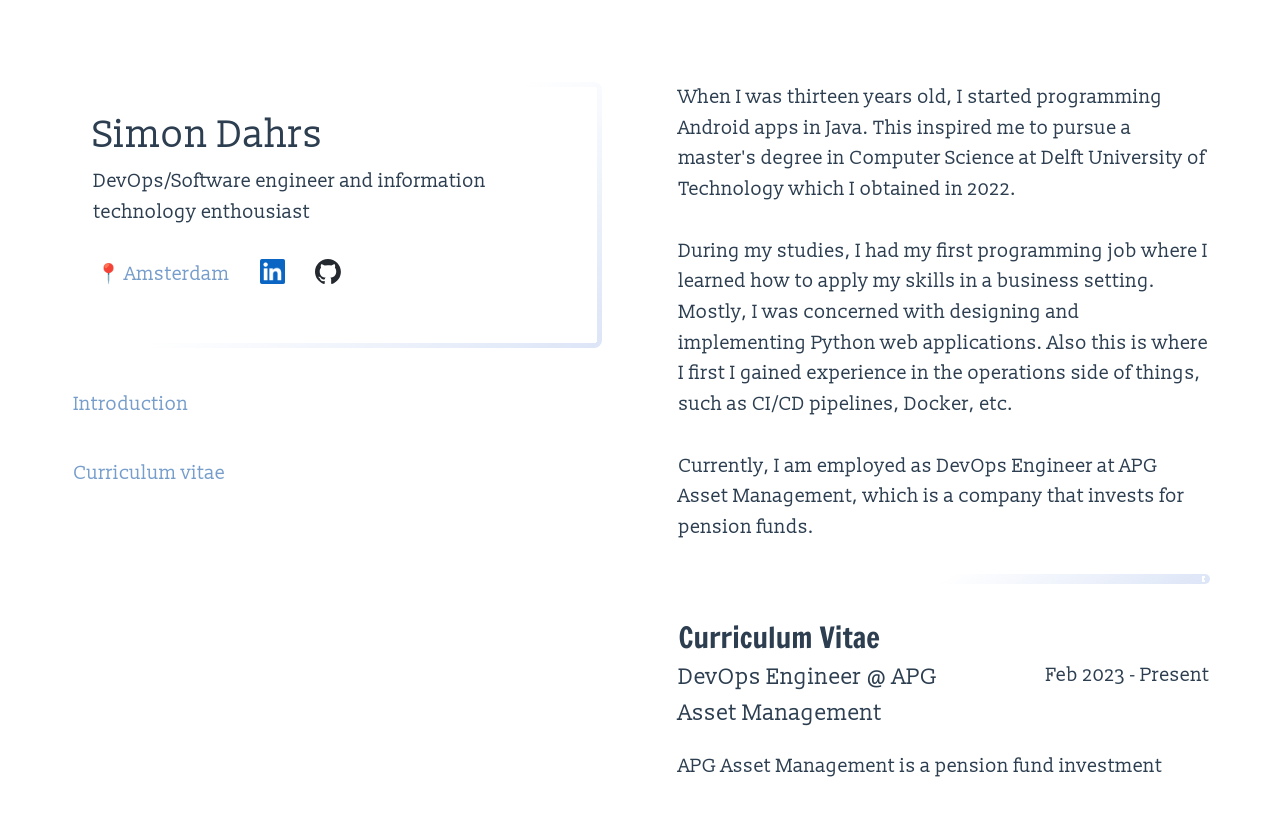
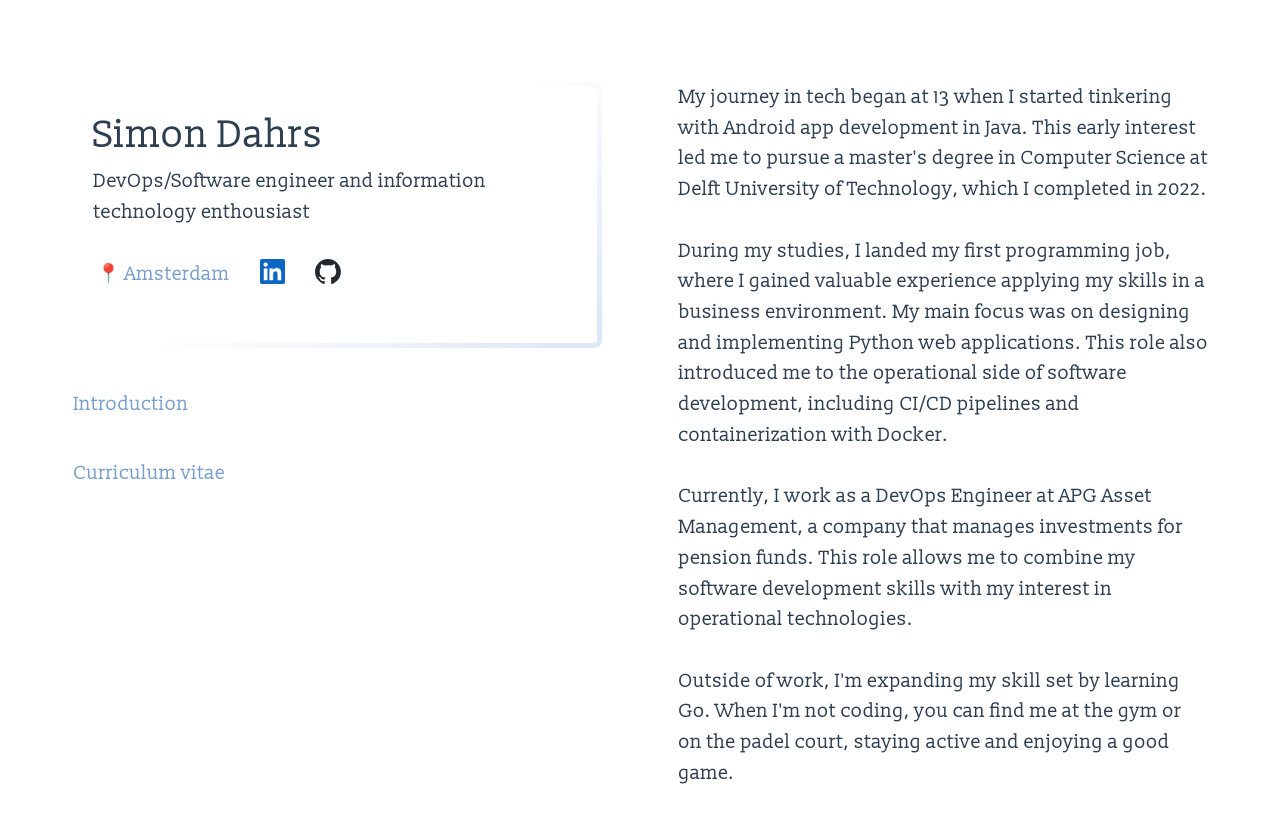
Before and after one commit to SimonDahrs/simondahrs.github.io, a Vue app in the folder frontend/personal-website/: page / in a window 1280 px wide. Built offline with nearby package versions, Linux system fonts and the light colour scheme.

Commit message:
Improve written sections and add skills

```diff
--- a/frontend/personal-website/src/components/AboutText.vue
+++ b/frontend/personal-website/src/components/AboutText.vue
@@ -12,23 +12,20 @@ onMounted(() => {
 
 <template>
   <div class="intro-container" :class="{ active: isActive }">
-    <div>
-      When I was thirteen years old, I started programming Android apps in Java. This inspired me to
-      pursue a master's degree in Computer Science at Delft University of Technology which I
-      obtained in 2022.
-    </div>
-    <br />
-    <div>
-      During my studies, I had my first programming job where I learned how to apply my skills in a
-      business setting. Mostly, I was concerned with designing and implementing Python web
-      applications. Also this is where I first I gained experience in the operations side of things,
-      such as CI/CD pipelines, Docker, etc.
-    </div>
-    <br />
-    <div>
-      Currently, I am employed as DevOps Engineer at APG Asset Management, which is a company that
-      invests for pension funds.
-    </div>
+    <p>
+      My journey in tech began at 13 when I started tinkering with Android app development in Java. This early interest
+      led me to pursue a master's degree in Computer Science at Delft University of Technology, which I completed in
+      2022.<br><br>
+      During my studies, I landed my first programming job, where I gained valuable experience applying my skills in a
+      business environment. My main focus was on designing and implementing Python web applications. This role also
+      introduced me to the operational side of software development, including CI/CD pipelines and containerization with
+      Docker.<br><br>
+      Currently, I work as a DevOps Engineer at APG Asset Management, a company that manages investments for pension
+      funds. This role allows me to combine my software development skills with my interest in operational
+      technologies.<br><br>
+      Outside of work, I'm expanding my skill set by learning Go. When I'm not coding, you can find me at the gym or on
+      the padel court, staying active and enjoying a good game.
+    </p>
   </div>
 </template>
 <style scoped>
--- a/frontend/personal-website/src/components/CVEntry.vue
+++ b/frontend/personal-website/src/components/CVEntry.vue
@@ -13,8 +13,7 @@ defineProps({
         <h3>{{ data.title }}</h3>
         <span style="text-align: end">{{ data.from }} - {{ data.to }}</span>
     </div>
-    <div class="content">
-        {{ data.text }}
+    <div class="content" v-html="data.text">
     </div>
 </div>
 </template>
--- a/frontend/personal-website/src/components/CurriculumVitae.vue
+++ b/frontend/personal-website/src/components/CurriculumVitae.vue
@@ -8,14 +8,14 @@ const entries = ref([
         to: "Present",
         where: "Apg",
         title: "DevOps Engineer @ APG Asset Management",
-        text: "APG Asset Management is a pension fund investment company. My role as DevOps Engineer is to support our business users by providing them with applications and data solutions they can use. One example is a Python application that uses a Redis task queue to fetch financial data from an external vendor. By doing so, the system can scale well for varying load. Apart from projects like these I am also involved in leading the internal Python community, for example by organizing demos and information sessions."
+        text: "<p>As a DevOps Engineer at APG Asset Management, a pension fund investment company, I:</p> <ul> <li>Develop and maintain applications and data solutions to support business users</li> <li>Design scalable systems, such as a Python application utilizing Redis task queues for efficient financial data retrieval</li> <li>Take lead in the internal Python community, organizing knowledge-sharing sessions and demos</li> <li>Collaborate with cross-functional teams to optimize operational workflows and implement best practices</li> </ul>"
     },
     {
         from: "Nov 2016",
         to: "Feb 2023",
         where: "Tetra B.V",
         title: "Software Engineer @ Tetra",
-        text: "As a software engineer at Tetra in Utrecht, I mostly designed and developed solutions to automate manual processes in pharmaces. Those solutions were often Python web applications or microservices that interact with databases. One specific example I am proud of is a Single Sign-On provider system used to authenticate and authorize users inside the company. Before that, most applications had separate login systems, but with this new system, everyone only has a single account. "
+        text: "<p>At Tetra, I focused on designing and developing solutions to automate manual processes in pharmacies, primarily using Python web applications and microservices. Key achievements include:</p> <ul> <li>Designed and implemented a Single Sign-On (SSO) system for affiliated pharmacists using Flask, Vue.js, and MySQL, enhancing security and standardizing user authentication across multiple applications</li> <li>Built a flexible report generation system allowing parametric reports to be generated in Docker containers, improving data analysis capabilities</li> <li>Developed automated systems for medicine inventory management in the wholesale division, optimizing stock control and distribution</li> <li>Created Python web applications and microservices that interact with databases to streamline pharmacy operations</li></ul> "
     }
 ])
 </script>
```
Also changed, not shown: frontend/personal-website/src/components/SkillsOverview.vue (added, +48 -0 lines).
